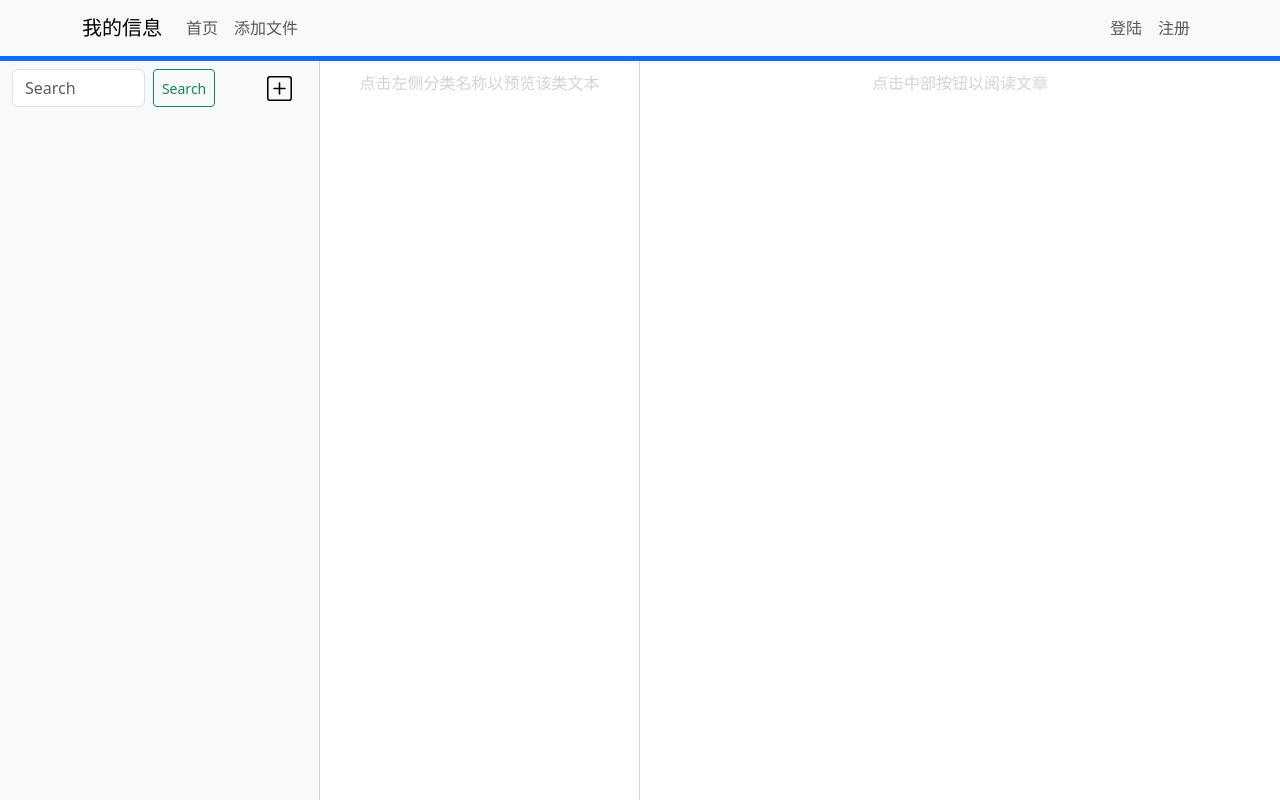
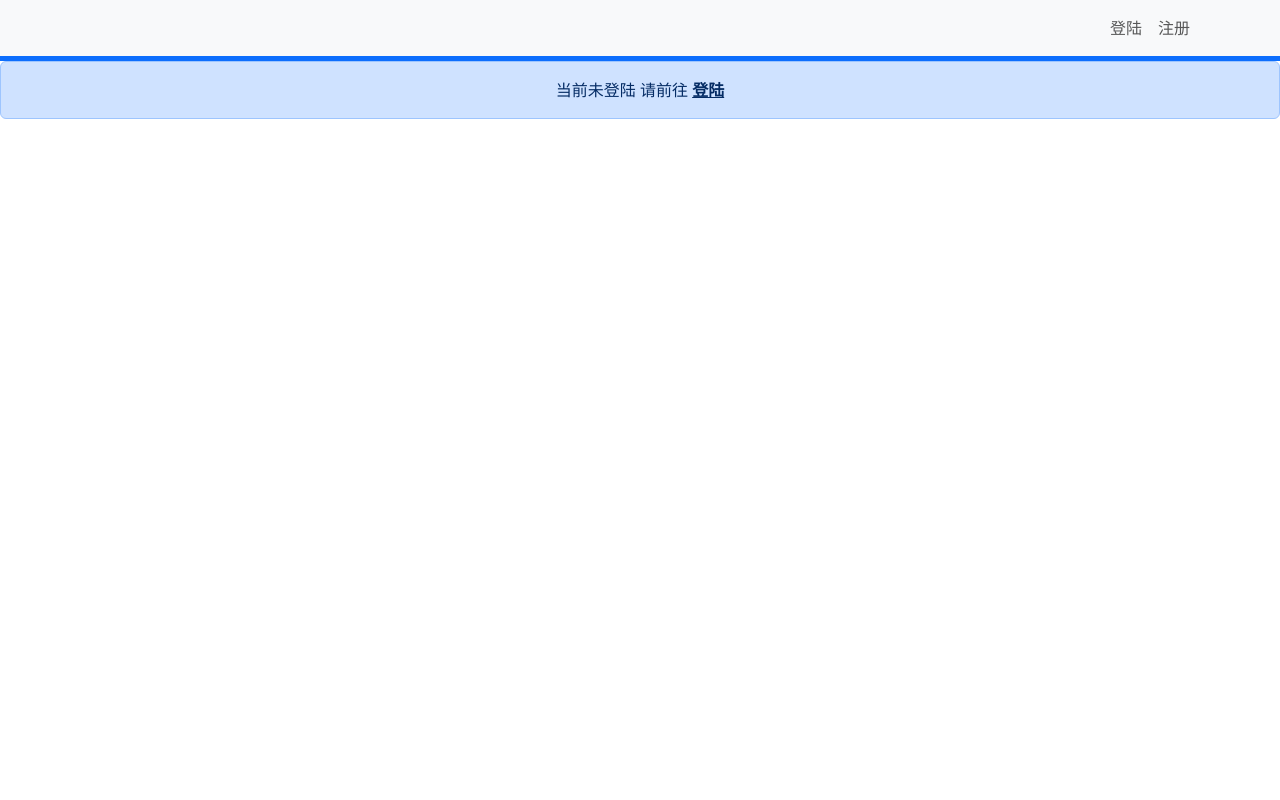
Before and after one commit to SlopePlotnick/chuang_frontend, a Vue app: page / in a window 1280 px wide. Shown: the top 800 px of the page. Built offline with nearby package versions, Linux system fonts and the light colour scheme.

Commit message:
实现可被后端以file形式接收 为实现以form形式接收

```diff
--- a/package.json
+++ b/package.json
@@ -9,6 +9,7 @@
   },
   "dependencies": {
     "@popperjs/core": "^2.11.8",
+    "axios": "^1.5.1",
     "bootstrap": "^5.3.2",
     "core-js": "^3.8.3",
     "jquery": "^3.7.1",
--- a/src/components/NavBar.vue
+++ b/src/components/NavBar.vue
@@ -7,7 +7,7 @@
     通过:to绑定to属性 然后在大括号内(注意大括号用引号包含)写入name参数即可绑定页面
     name取值貌似可以用单引号或双引号包含字符串
     注意name的取值要与路由中的定义一致 -->
-            <router-link v-if="!$store.state.user.is_login" class="navbar-brand"
+            <router-link v-if="$store.state.user.is_login" class="navbar-brand"
                 :to="{ name: 'userprofile' }">我的信息</router-link>
             <button class="navbar-toggler" type="button" data-bs-toggle="collapse" data-bs-target="#navbarText"
                 aria-controls="navbarText" aria-expanded="false" aria-label="Toggle navigation">
@@ -16,11 +16,11 @@
             <div class="collapse navbar-collapse" id="navbarText">
                 <ul class="navbar-nav me-auto mb-2 mb-lg-0">
                     <li class="nav-item">
-                        <router-link v-if="!$store.state.user.is_login" class="nav-link"
+                        <router-link v-if="$store.state.user.is_login" class="nav-link"
                             :to="{ name: 'home' }">首页</router-link>
                     </li>
                     <li class="nav-item">
-                        <router-link v-if="!$store.state.user.is_login" class="nav-link"
+                        <router-link v-if="$store.state.user.is_login" class="nav-link"
                             :to="{ name: 'addfile' }">添加文件</router-link>
                     </li>
                 </ul>
--- a/src/views/AddFileView.vue
+++ b/src/views/AddFileView.vue
@@ -1,14 +1,15 @@
 <template>
     <div class="mb-3">
         <label for="formFile" class="form-label">上传文件</label>
-        <input @change="upload" class="form-control" type="file" id="formFile">
+        <input @change="upload" class="form-control" type="file" id="formFile" name="filename">
     </div>
 </template>
 
 <script>
 // import { ref } from 'vue';
-// import $ from 'jquery';
+import $ from 'jquery';
 import { useStore } from 'vuex';
+import axios from 'axios';
 // import { ref } from 'vue';
 
 export default {
@@ -18,32 +19,48 @@ export default {
         const store = useStore();
         const upload = (e) => {
             // var that = this;
-            var fileObj = e.target.files[0];
-            console.log(fileObj);
+            const files = Array.from(e.target.files);
+            var file = files[0];
+            console.log(files[0]);
 
-            var formdata = new FormData();
-            formdata.append('test', fileObj);
-            console.log(formdata);
+            const formData = new FormData();
+            formData.append('file', file);
+            console.log(formData.get('file'));
 
-            // $.ajax({
-            //     url: 'http://192.168.43.171:8000/uploadfile',
-            //     type: 'POST',
-            //     data: {
-            //         title: 'test',
-            //         article: formdata,
-            //         user_id: store.state.user.id,
-            //     },
+            $.ajax({
+                url: 'http://192.168.43.171:8000/uploadfile',
+                type: 'POST',
+                data: formData,
+                contentType: false,
+                processData: false,
+                headers: {
+                    "Content-Type": "multipart/form-data",
+                    transformRequest: [file => file],
+                },
 
-            //     success: (resp) => {
-            //         if (resp.result === 'success') {
-            //             console.log('上传成功');
-            //         } else {
-            //             console.log('api调用成功 上传文件失败');
-            //         }
-            //     },
-            //     error: () => {
-            //         console.log('api调用失败');
+                success: (resp) => {
+                    if (resp.result === 'success') {
+                        console.log('上传成功');
+                    } else {
+                        console.log('api调用成功 上传文件失败');
+                    }
+                },
+                error: () => {
+                    console.log('api调用失败');
+                }
+            });
+
+            // axios({
+            //     method: "post",
+            //     url: "http://192.168.43.171:8000/uploadfile",
+            //     data: formData,
+            //     headers: {
+            //         "Content-Type": "multipart/form-data",
+            //         transformRequest: [file => file],
             //     }
+            // }).then((resp) => {
+            //     console.log('resp.result');
+            //     console.log(resp.result);
             // })
         };
 
--- a/src/views/HomeView.vue
+++ b/src/views/HomeView.vue
@@ -1,6 +1,6 @@
 <template>
     <!-- 如果登陆成功 展示首页 -->
-    <div v-if="!$store.state.user.is_login" class="container">
+    <div v-if="$store.state.user.is_login" class="container">
         <div class="row">
             <!-- 左栏 -->
             <div class="col-3" style="background-color: rgb(248, 249, 250);
```
Also changed, not shown: 1 other file (tests, documents, lock files or other folders).
